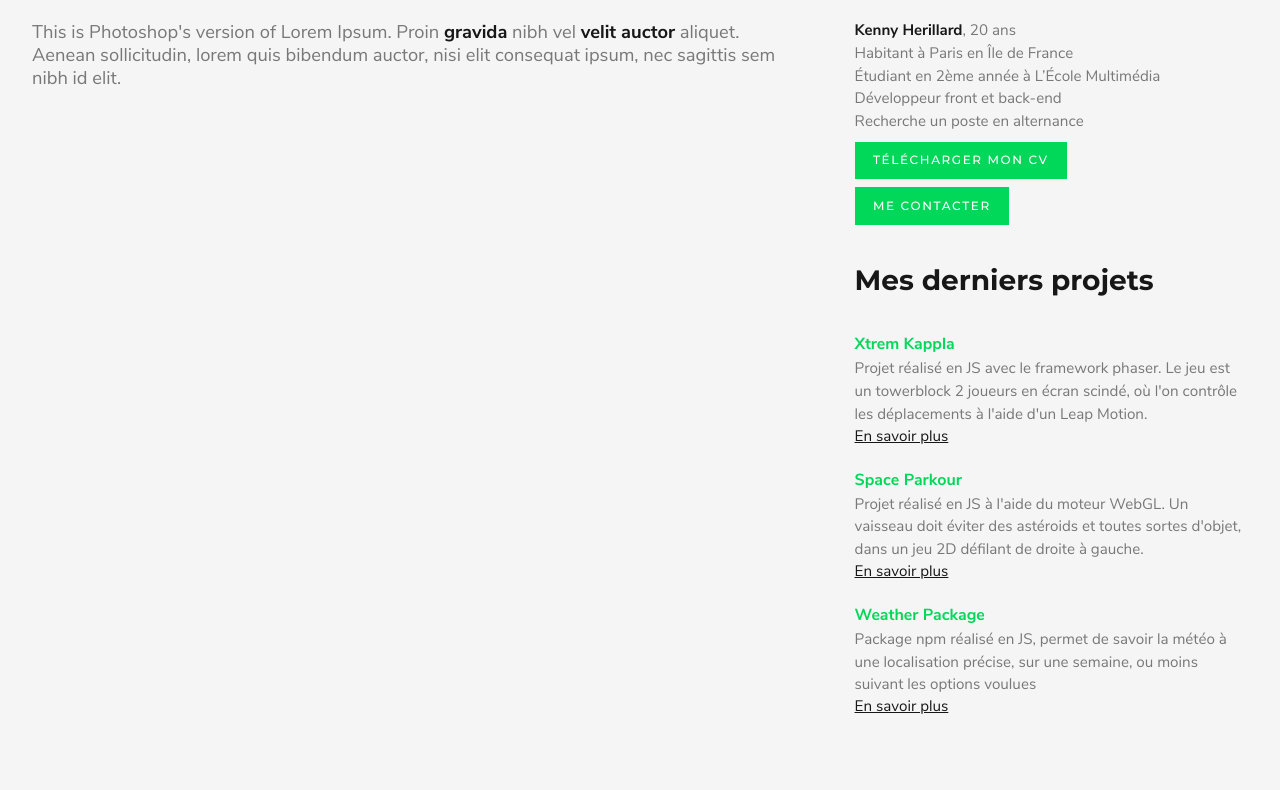
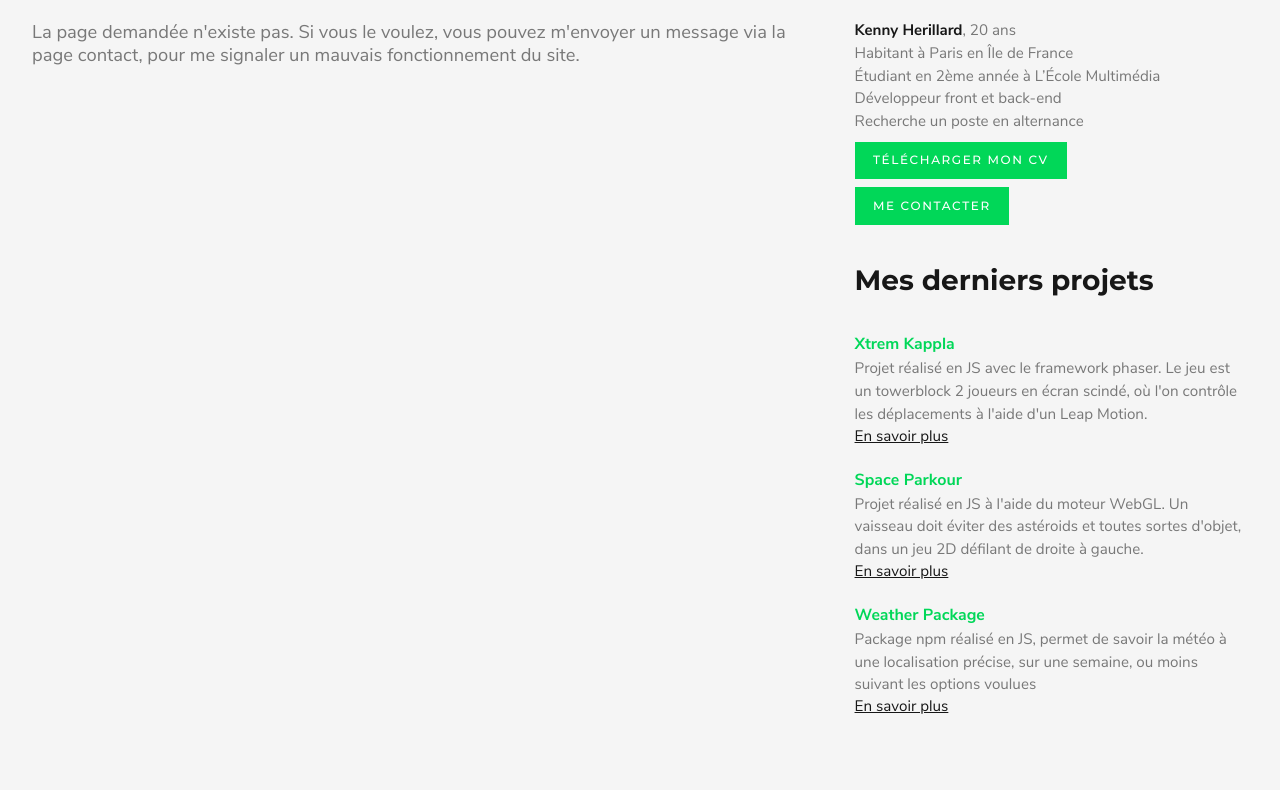
Before and after one commit to Drallireeh/Portfolio, a plain HTML site: page erreur404.html in a window 1280 px wide. Shown: the part 217-1007 px from the top of the page. Drawn offline with Linux system fonts and the light colour scheme.

Commit message:
Change error404 message, and resolve bug

```diff
--- a/erreur404.html
+++ b/erreur404.html
@@ -39,9 +39,7 @@
             <header>
 
                 <h1 class="tmp-title1">Erreur 404</h1>
-                <p>This is Photoshop's version of Lorem Ipsum. Proin <strong>gravida</strong> nibh vel <strong>velit
-                        auctor</strong> aliquet. Aenean sollicitudin, lorem quis bibendum auctor, nisi elit consequat
-                    ipsum, nec sagittis sem nibh id elit.</p>
+                <p>La page demandée n'existe pas. Si vous le voulez, vous pouvez m'envoyer un message via la page contact, pour me signaler un mauvais fonctionnement du site.</p>
 
             </header>
 
```
Also changed, not shown: index.html (+1 -1 lines).
